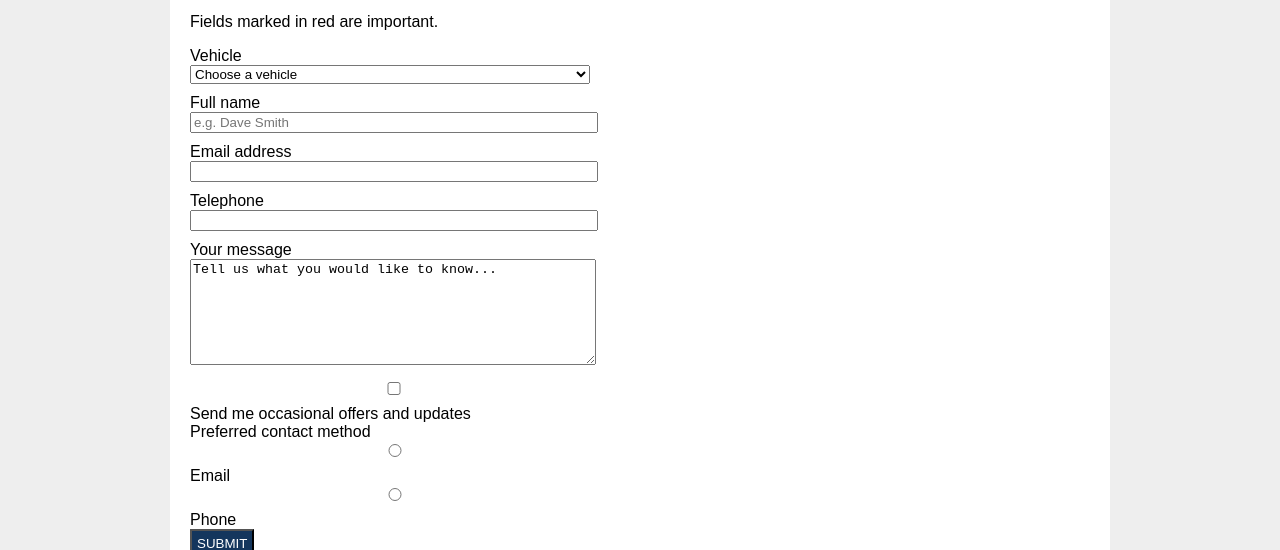
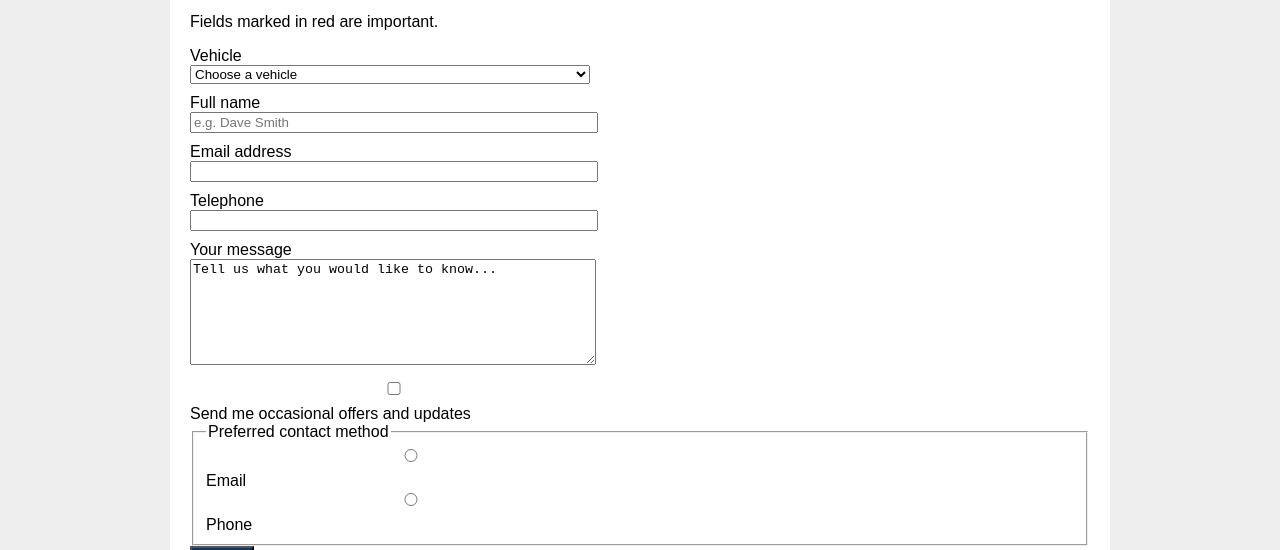
Before and after one commit to sheauoh/barrys-car-sales, a plain HTML site: page enquiry.html in a window 1280 px wide. Shown: the part 275-825 px from the top of the page. Drawn offline with Linux system fonts and the light colour scheme.

Commit message:
Put the  contact method radios in a fieldset with a legend

```diff
--- a/enquiry.html
+++ b/enquiry.html
@@ -64,15 +64,13 @@
             <label for="updates">Send me occasional offers and updates</label>
         </div>
 
-        <div>
-            <label>Preferred contact method</label>
-            <div>
-                <input type="radio" id="contact-email" name="contact" value="email">
-                <label for="contact-email">Email</label>
-                <input type="radio" id="contact-phone" name="contact" value="phone">
-                <label for="contact-phone">Phone</label>
-            </div>
-        </div>
+        <fieldset>
+            <legend>Preferred contact method</legend>
+            <input type="radio" id="contact-email" name="contact" value="email">
+            <label for="contact-email">Email</label>
+            <input type="radio" id="contact-phone" name="contact" value="phone">
+            <label for="contact-phone">Phone</label>
+        </fieldset>
 
         <button type="submit">SUBMIT</button>
     </form>
```
